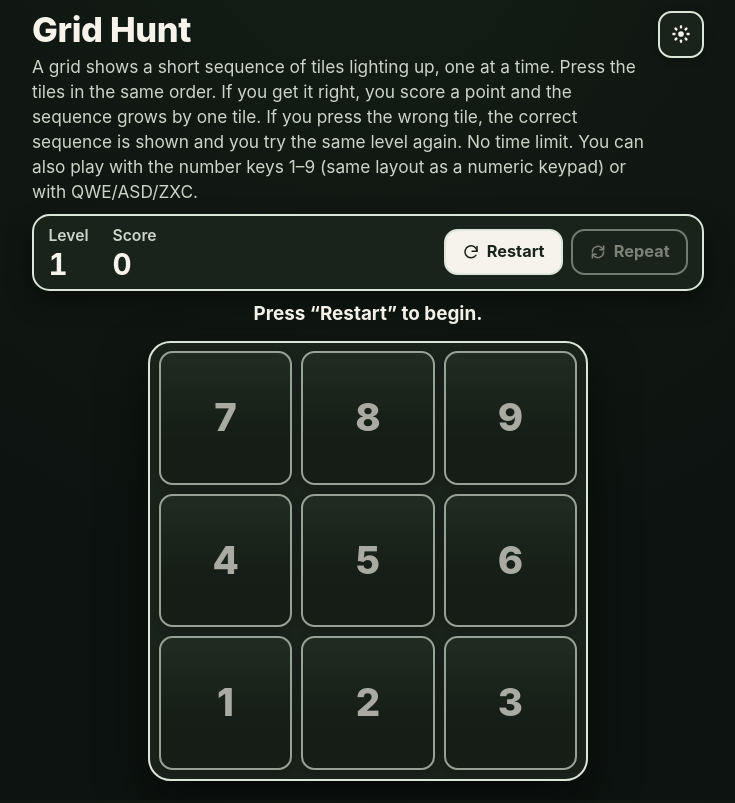
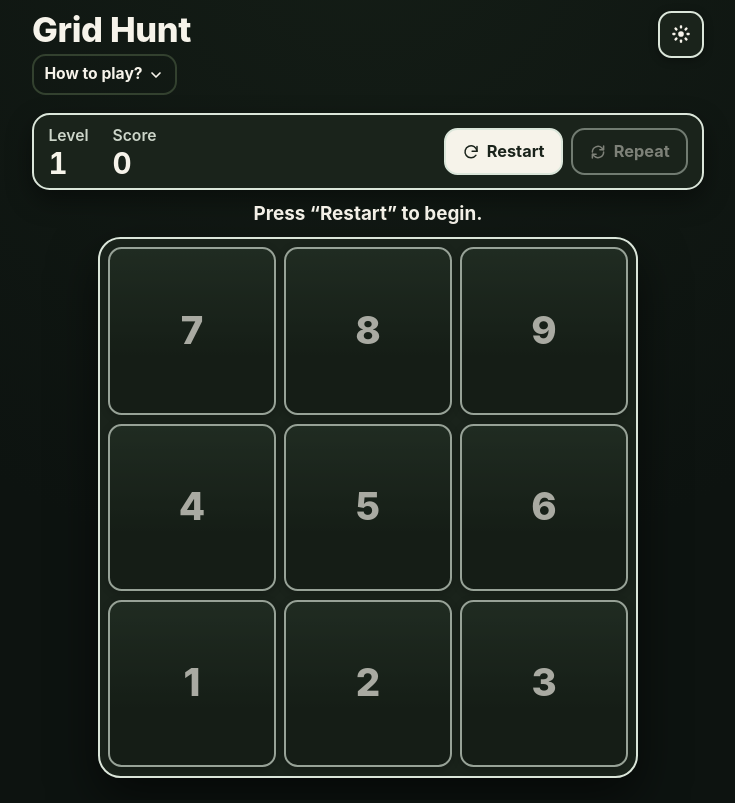
Before and after one commit to jarleosmund/rutejakten, a plain HTML site: page index.html in a window 1280 px wide. Shown: the whole page, without its empty margins (272-1007 px from the left). Drawn offline with Linux system fonts and the light colour scheme.

Commit message:
Make the intro text collapsible; replace board sizing with fluid layout
Adds a small "How to play?" toggle for the rules paragraph, hidden by
default for a cleaner first impression, with the choice remembered via
localStorage (same pattern as language/theme/sound). The paragraph stays
in the DOM (toggled via the hidden attribute) with proper aria-expanded/
aria-controls for screen readers.

Replaces the board's width formula, which used magic-number
calc(100vh - Nrem) constants calibrated only for a couple of tested
screen sizes, with a flex + CSS container-query layout: the board area is
a flexible child that fills whatever space is actually left after the
header/panel/message, and the board picks the largest square that fits
via container query height units. This fixes real overflow at window
sizes the old constants weren't calibrated for (e.g. 1176x585 with the
text open), and means the board now grows automatically when the intro
text is hidden with no separate override rule needed. Adds overflow-y:
auto on body as a fallback for extreme narrow+short viewports.

Co-Authored-By: Claude Sonnet 5 <noreply@anthropic.com>

```diff
--- a/index.html
+++ b/index.html
@@ -31,7 +31,19 @@
       <div class="top">
         <header class="intro">
           <h1 data-i18n="heading">Grid Hunt</h1>
-          <p data-i18n="intro">
+          <button
+            type="button"
+            id="intro-toggle"
+            class="intro-toggle"
+            aria-expanded="false"
+            aria-controls="intro-text"
+          >
+            <span class="intro-toggle-label" data-i18n="howToPlay">How to play?</span>
+            <span class="intro-toggle-icon" aria-hidden="true">
+              <svg viewBox="0 0 24 24" width="16" height="16" fill="none" stroke="currentColor" stroke-width="2.5" stroke-linecap="round" stroke-linejoin="round"><path d="M6 9l6 6 6-6"></path></svg>
+            </span>
+          </button>
+          <p id="intro-text" data-i18n="intro" hidden>
             A grid shows a short sequence of tiles lighting up, one at a
             time. Press the tiles in the same order. If you get it right,
             you score a point and the sequence grows by one tile. If you
@@ -140,6 +152,7 @@
         Press “Restart” to begin.
       </p>
 
+      <div class="board-area">
         <section class="board" data-i18n-aria="boardAria">
           <button type="button" class="cell" data-index="0" aria-label="Tile 7">7</button>
           <button type="button" class="cell" data-index="1" aria-label="Tile 8">8</button>
@@ -151,6 +164,7 @@
           <button type="button" class="cell" data-index="7" aria-label="Tile 2">2</button>
           <button type="button" class="cell" data-index="8" aria-label="Tile 3">3</button>
         </section>
+      </div>
     </main>
 
     <script src="script.js"></script>
--- a/script.js
+++ b/script.js
@@ -7,6 +7,7 @@
   const LANG_KEY = "rutejakten-lang";
   const THEME_KEY = "rutejakten-theme";
   const SOUND_KEY = "rutejakten-sound";
+  const INTRO_KEY = "rutejakten-intro";
   const CELL_FREQS = [
     440.0, 523.25, 587.33, 293.66, 329.63, 392.0, 196.0, 220.0, 261.63,
   ];
@@ -39,6 +40,7 @@
       soundOff: "Lyd av",
       prefsAria: "Språk og utseende",
       settings: "Innstillinger",
+      howToPlay: "Hvordan spille?",
     },
     en: {
       title: "Grid Hunt",
@@ -67,6 +69,7 @@
       soundOff: "Sound off",
       prefsAria: "Language and appearance",
       settings: "Settings",
+      howToPlay: "How to play?",
     },
   };
 
@@ -83,10 +86,13 @@
   const soundToggleBtn = document.getElementById("sound-toggle");
   const settingsToggleBtn = document.getElementById("settings-toggle");
   const settingsPanel = document.getElementById("settings-panel");
+  const introToggleBtn = document.getElementById("intro-toggle");
+  const introText = document.getElementById("intro-text");
 
   let lang = "no";
   let theme = "dark";
   let soundOn = true;
+  let introOpen = false;
   let audioCtx = null;
   let masterGain = null;
   let messageKey = "idle";
@@ -163,6 +169,13 @@
       label.textContent = t(soundOn ? "soundOn" : "soundOff");
     }
     setPressed(soundToggleBtn, soundOn);
+  }
+
+  function applyIntro(next) {
+    introOpen = next === "open";
+    writeStore(INTRO_KEY, introOpen ? "open" : "closed");
+    introText.hidden = !introOpen;
+    introToggleBtn.setAttribute("aria-expanded", introOpen ? "true" : "false");
   }
 
   function applySound(next) {
@@ -516,6 +529,10 @@
     }
   });
 
+  introToggleBtn.addEventListener("click", function () {
+    applyIntro(introOpen ? "closed" : "open");
+  });
+
   restartBtn.addEventListener("click", startGame);
   repeatBtn.addEventListener("click", repeatSequence);
   langNoBtn.addEventListener("click", function () {
@@ -540,6 +557,7 @@
   applyTheme(readStore(THEME_KEY, "dark"));
   applyLanguage(readStore(LANG_KEY, "en"));
   applySound(readStore(SOUND_KEY, "on"));
+  applyIntro(readStore(INTRO_KEY, "closed"));
   setBoardEnabled(false);
   setRepeatEnabled(false);
   updateStats();
--- a/style.css
+++ b/style.css
@@ -81,6 +81,11 @@ body {
   color: var(--ink);
   line-height: 1.45;
   -webkit-font-smoothing: antialiased;
+  /* Safety net: the board sizes itself fluidly to the available space and
+     should never need this, but if content ever exceeds the viewport
+     (extreme aspect ratios, very large text zoom, …) we scroll the page
+     rather than clip or crush the board below a usable size. */
+  overflow-y: auto;
 }
 
 .page {
@@ -102,6 +107,7 @@ body {
   align-items: flex-start;
   justify-content: space-between;
   gap: 0.75rem;
+  flex: none;
 }
 
 .settings {
@@ -248,6 +254,45 @@ body {
   line-height: 1.1;
 }
 
+.intro-toggle {
+  appearance: none;
+  display: inline-flex;
+  align-items: center;
+  gap: 0.35rem;
+  margin: 0 0 0.5rem;
+  padding: 0.35rem 0.65rem;
+  min-height: 2.6rem;
+  border: 2px solid var(--line-soft);
+  border-radius: var(--r-md);
+  background: transparent;
+  color: var(--ink);
+  font: inherit;
+  font-size: 0.98rem;
+  font-weight: 700;
+  cursor: pointer;
+  transition: background 0.15s ease, border-color 0.15s ease;
+}
+
+.intro-toggle:hover,
+.intro-toggle:focus-visible {
+  background: var(--cell-hover);
+  border-color: var(--line);
+}
+
+.intro-toggle:focus-visible {
+  outline: 3px solid var(--focus);
+  outline-offset: 2px;
+}
+
+.intro-toggle-icon {
+  display: inline-flex;
+  transition: transform 0.15s ease;
+}
+
+.intro-toggle[aria-expanded="true"] .intro-toggle-icon {
+  transform: rotate(180deg);
+}
+
 .intro p {
   margin: 0;
   font-size: clamp(1rem, 2.3vw, 1.08rem);
@@ -267,6 +312,7 @@ body {
   border: 2px solid var(--line);
   border-radius: var(--r-lg);
   box-shadow: var(--shadow-md);
+  flex: none;
 }
 
 .stats {
@@ -363,6 +409,7 @@ body {
   font-size: clamp(1.05rem, 2.4vw, 1.18rem);
   font-weight: 700;
   text-align: center;
+  flex: none;
 }
 
 .message.is-good {
@@ -375,12 +422,38 @@ body {
 
 /* ---------- board ---------- */
 
+/*
+ * The board fills whatever vertical space is left after the header,
+ * status panel and message — computed by the browser's flex layout,
+ * not by hand-calibrated "100dvh - Nrem" magic numbers (those broke on
+ * viewport combinations that fall between our tested breakpoints, e.g.
+ * a short-but-wide laptop window).
+ *
+ * .board-area is a flex child with flex:1, so it always resolves to
+ * exactly the remaining height, for any viewport size or intro-text
+ * state. container-type:size exposes that resolved height to the
+ * board itself via cqh units, so the board can pick the largest square
+ * that fits both its available width (100%) and available height
+ * (100cqh), capped at 34rem so it doesn't get comically large on huge
+ * screens, and floored at 15rem so cells stay tappable. If that floor
+ * ever can't fit (extreme window shapes), the page scrolls instead of
+ * the board getting crushed — see `overflow-y: auto` on body.
+ */
+.board-area {
+  flex: 1 1 0;
+  min-height: 0;
+  min-width: 0;
+  width: 100%;
+  display: flex;
+  align-items: center;
+  justify-content: center;
+  container-type: size;
+}
+
 .board {
-  width: min(34rem, 100%, calc(100vh - 22.5rem));
-  width: min(34rem, 100%, calc(100dvh - 22.5rem));
+  width: max(15rem, min(100%, 100cqh, 34rem));
   aspect-ratio: 1;
   height: auto;
-  margin: 0.2rem auto 0;
   display: grid;
   grid-template-columns: repeat(3, 1fr);
   grid-template-rows: repeat(3, 1fr);
@@ -458,11 +531,6 @@ body {
     padding-top: calc(0.5rem + env(safe-area-inset-top, 0px));
     padding-bottom: calc(0.7rem + env(safe-area-inset-bottom, 0px));
   }
-
-  .board {
-    width: min(26rem, 100%, calc(100vh - 17.5rem));
-    width: min(26rem, 100%, calc(100dvh - 17.5rem));
-  }
 }
 
 @media (max-width: 460px) {
@@ -486,17 +554,14 @@ body {
     justify-content: center;
     width: 100%;
   }
-
-  .board {
-    width: min(24rem, 100%, calc(100vh - 16.5rem));
-    width: min(24rem, 100%, calc(100dvh - 16.5rem));
-  }
 }
 
 @media (prefers-reduced-motion: reduce) {
   .cell,
   .pref-btn,
   .settings-toggle,
+  .intro-toggle,
+  .intro-toggle-icon,
   .restart,
   .repeat {
     transition: none;
```
Lines whose indentation alone changed are shown as unchanged.
